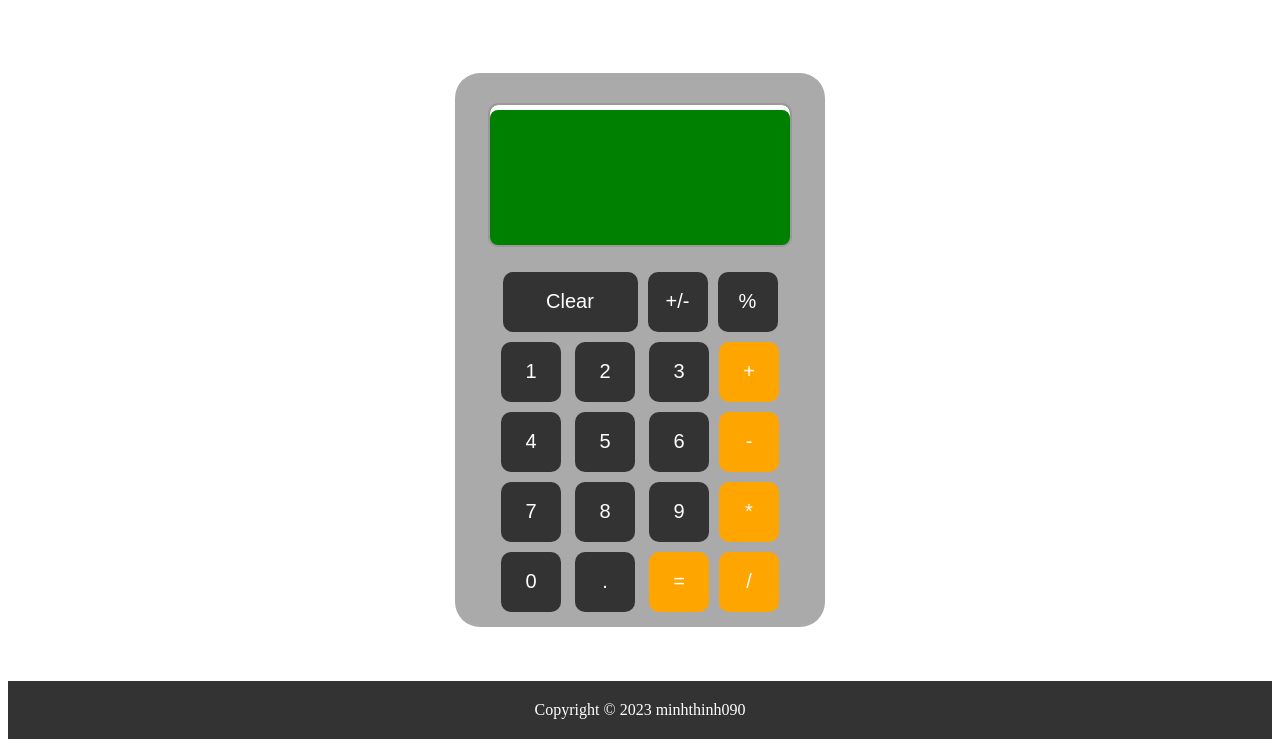
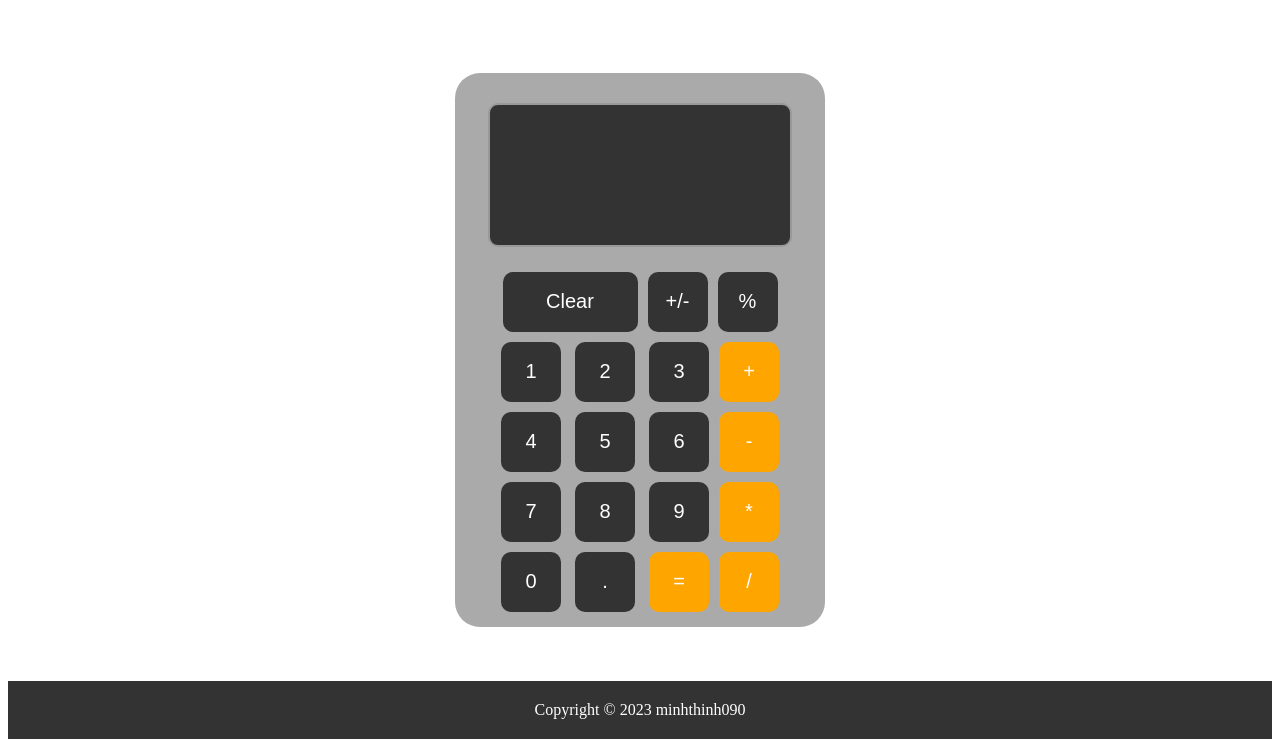
Before and after one commit to minhthinh090/odin-calculator, a plain HTML site: page index.html in a window 1280 px wide. Shown: the part 69-816 px from the top of the page. Drawn offline with Linux system fonts and the light colour scheme.

Commit message:
change display color to dark theme

```diff
--- a/style.css
+++ b/style.css
@@ -91,10 +91,9 @@ button {
     height: 100px;
     margin: 20px auto;
     padding: 20px;
-    background: green;
+    background: #333333;
     border: 2px solid #999;
     border-radius: 10px;
-    box-shadow: inset 0 5px white;
   }
 
   .display-text {
```
